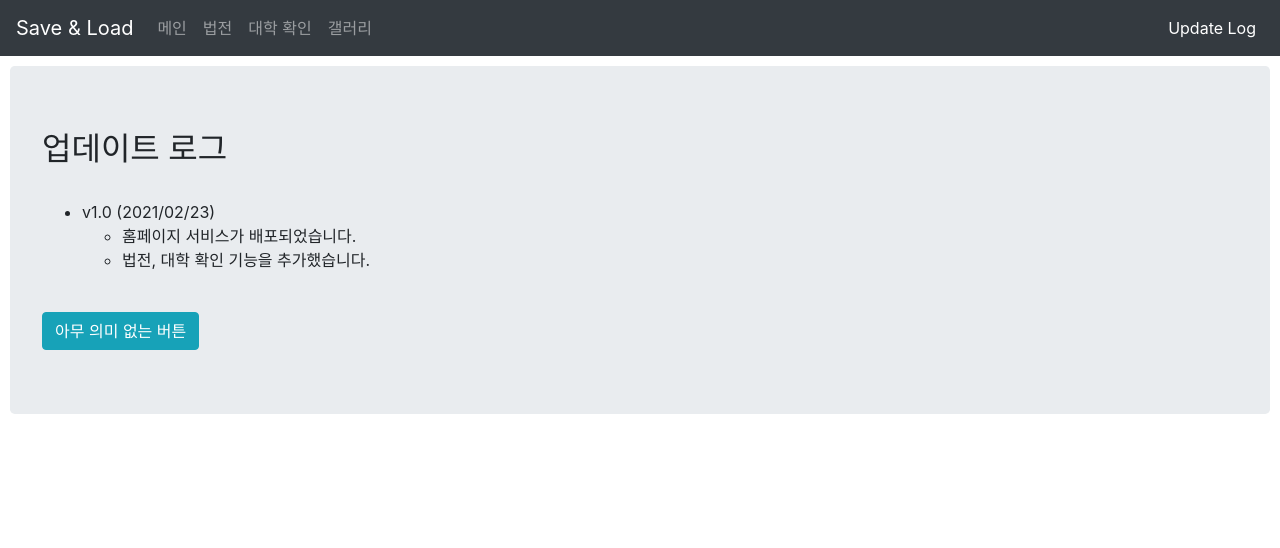
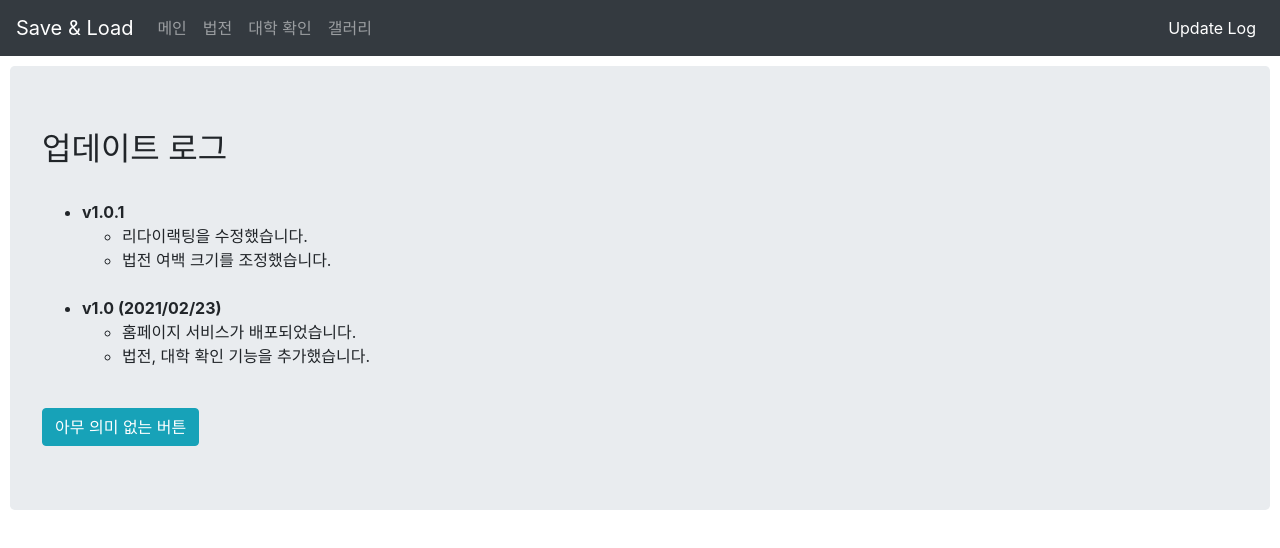
Before and after one commit to save-and-load/save-and-load, a React (Create React App) app: page /log in a window 1280 px wide. Shown: the top 548 px of the page. Built offline with nearby package versions, Linux system fonts and the light colour scheme.

Commit message:
1.0.1 Redirect, Document Margin

```diff
--- a/src/pages/Log.js
+++ b/src/pages/Log.js
@@ -14,7 +14,15 @@ const Log = () => {
                 <div>
                     <ul>
                         <li>
-                            v1.0 (2021/02/23)
+                            <b>v1.0.1</b>
+                            <ul>
+                                <li>리다이랙팅을 수정했습니다.</li>
+                                <li>법전 여백 크기를 조정했습니다.</li>
+                            </ul>
+                        </li>
+                        <br />
+                        <li>
+                            <b>v1.0 (2021/02/23)</b>
                             <ul>
                                 <li>홈페이지 서비스가 배포되었습니다.</li>
                                 <li>법전, 대학 확인 기능을 추가했습니다.</li>
--- a/src/shared/App.js
+++ b/src/shared/App.js
@@ -1,5 +1,5 @@
 import React, { Component } from 'react';
-import { Route } from 'react-router-dom';
+import { Route, Switch, Redirect } from 'react-router-dom';
 import { Home, Manual, Univs, Log } from 'pages';
 import Menu from 'components/Menu';
 
@@ -8,10 +8,13 @@ class App extends Component {
         return (
             <div>
                 <Menu />
-                <Route exact path="/" component={Home} />
-                <Route exact path="/manual" component={Manual} />
-                <Route exact path="/univ" component={Univs} />
-                <Route exact path="/log" component={Log} />
+                <Switch>
+                    <Route exact path="/" component={Home} />
+                    <Route exact path="/manual" component={Manual} />
+                    <Route exact path="/univ" component={Univs} />
+                    <Route exact path="/log" component={Log} />
+                    <Redirect from="*" to="/" />
+                </Switch>
             </div>
         );
     }
```
